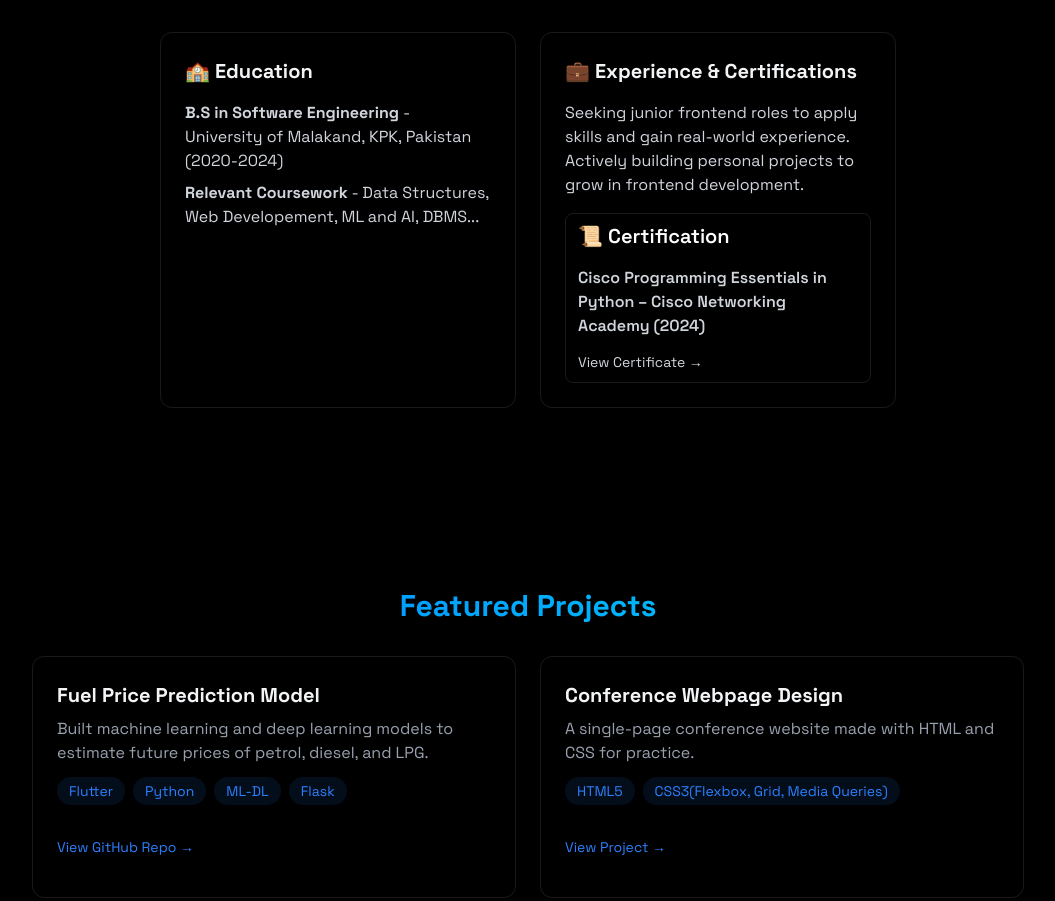
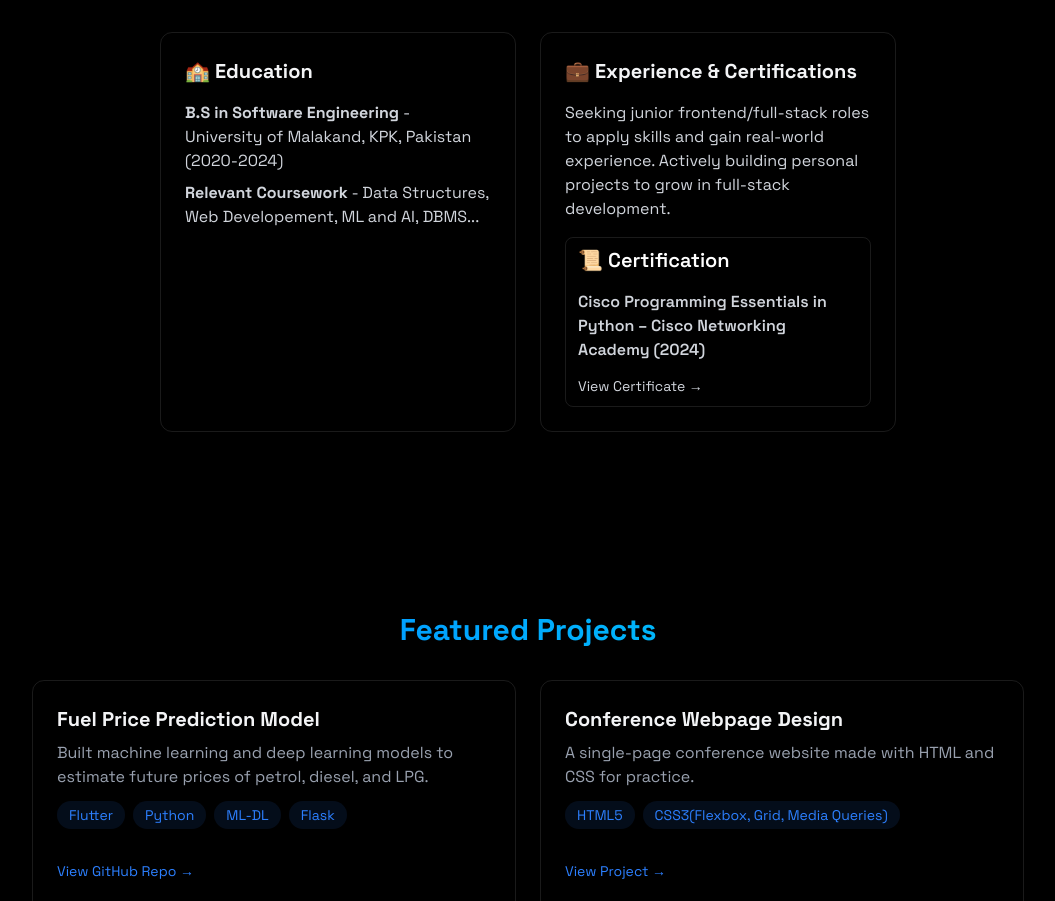
Before and after one commit to Haseeb-Khan-Official/My_Portfolio, a React (Vite) app in the folder my-portfolio/: page / in a window 1280 px wide. Shown: the part 1338-2239 px from the top of the page, without its empty margins (112-1167 px from the left). Built offline with nearby package versions, Linux system fonts and the light colour scheme.

Commit message:
Some modifications

```diff
--- a/my-portfolio/src/components/sections/About.jsx
+++ b/my-portfolio/src/components/sections/About.jsx
@@ -98,9 +98,9 @@ function About() {
               <div className="space-y-4 text-gray-300">
                 <div>
                   <h4>
-                    Seeking junior frontend roles to apply skills and gain
+                    Seeking junior frontend/full-stack roles to apply skills and gain
                     real-world experience. Actively building personal projects
-                    to grow in frontend development.
+                    to grow in full-stack development.
                   </h4>
                 </div>
                 {/* Certificates */}
```
